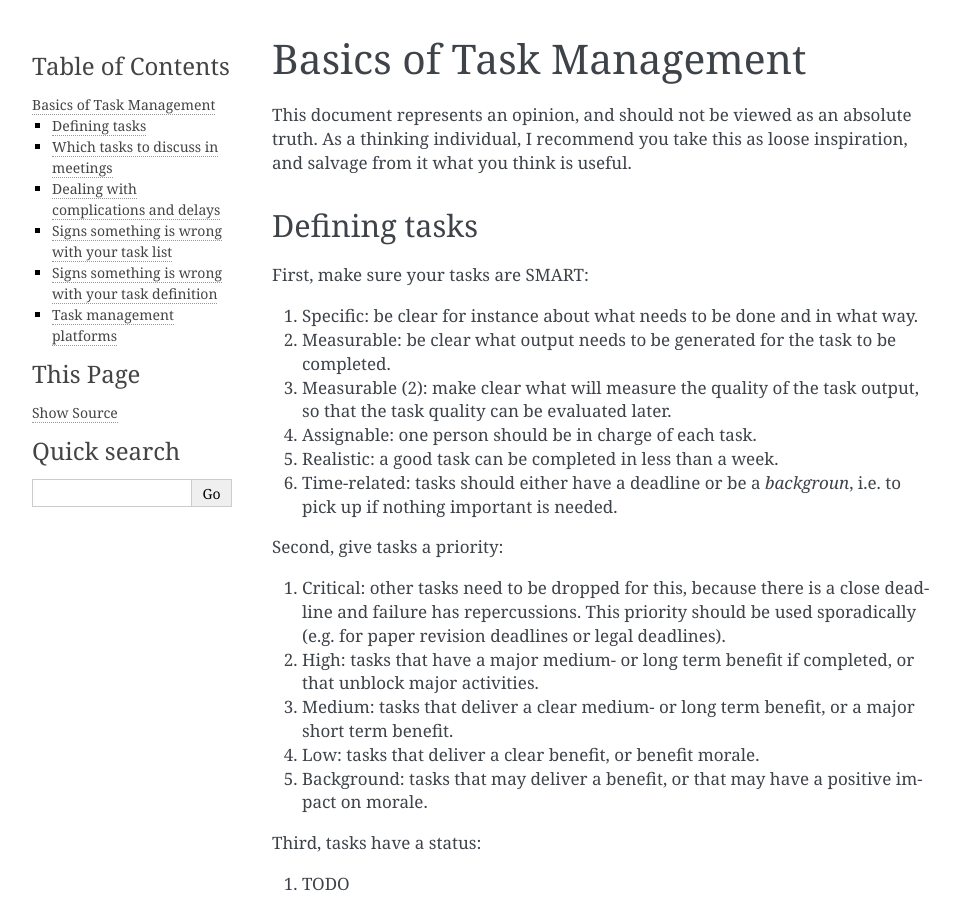
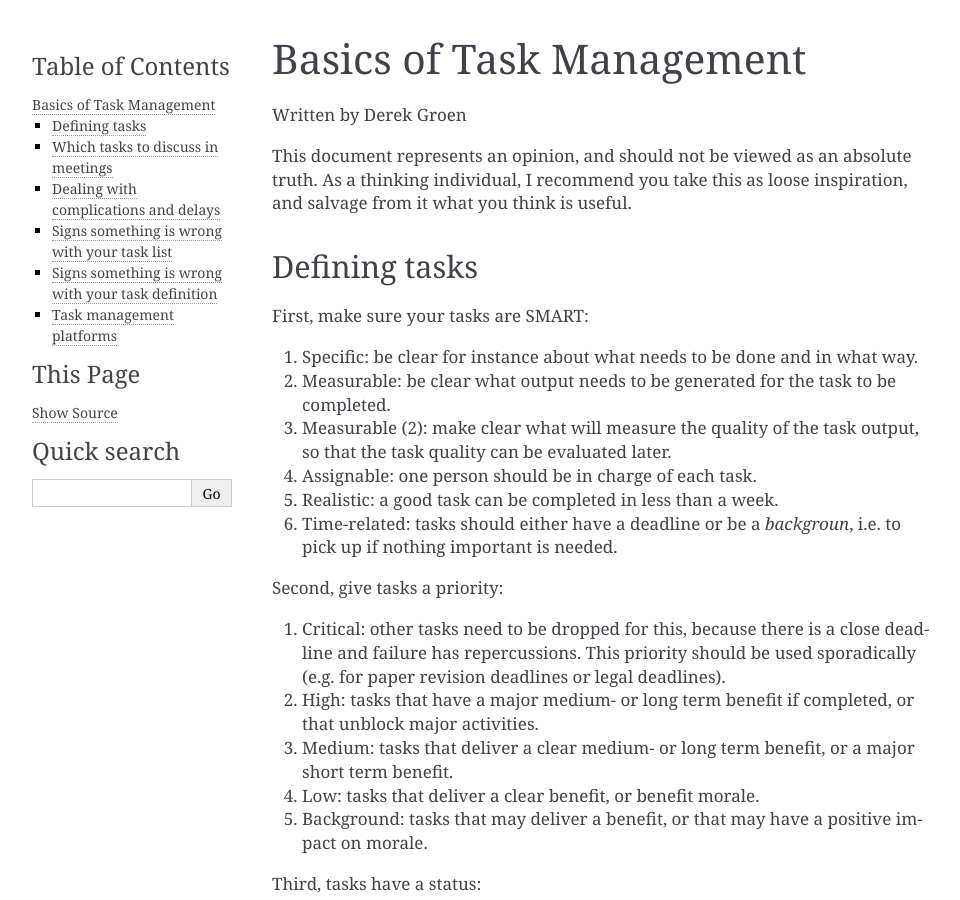
Before and after one commit to djgroen/student-resources, a Sphinx documentation site: the page built from docs/task-management.rst, in a window 1280 px wide and 900 px high. Shown: the whole window, without its empty margins (148-1108 px from the left). Built offline with Sphinx 7.4.7, drawn with Linux system fonts in a browser that asks for light colours.

Commit message:
Update task-management.rst

```diff
--- a/docs/task-management.rst
+++ b/docs/task-management.rst
@@ -1,6 +1,7 @@
 *************************************************************
 Basics of Task Management
 *************************************************************
+Written by Derek Groen
 
 This document represents an opinion, and should not be viewed as an absolute truth. As a thinking individual, I recommend you take this as loose inspiration, and salvage from it what you think is useful.
 
```
